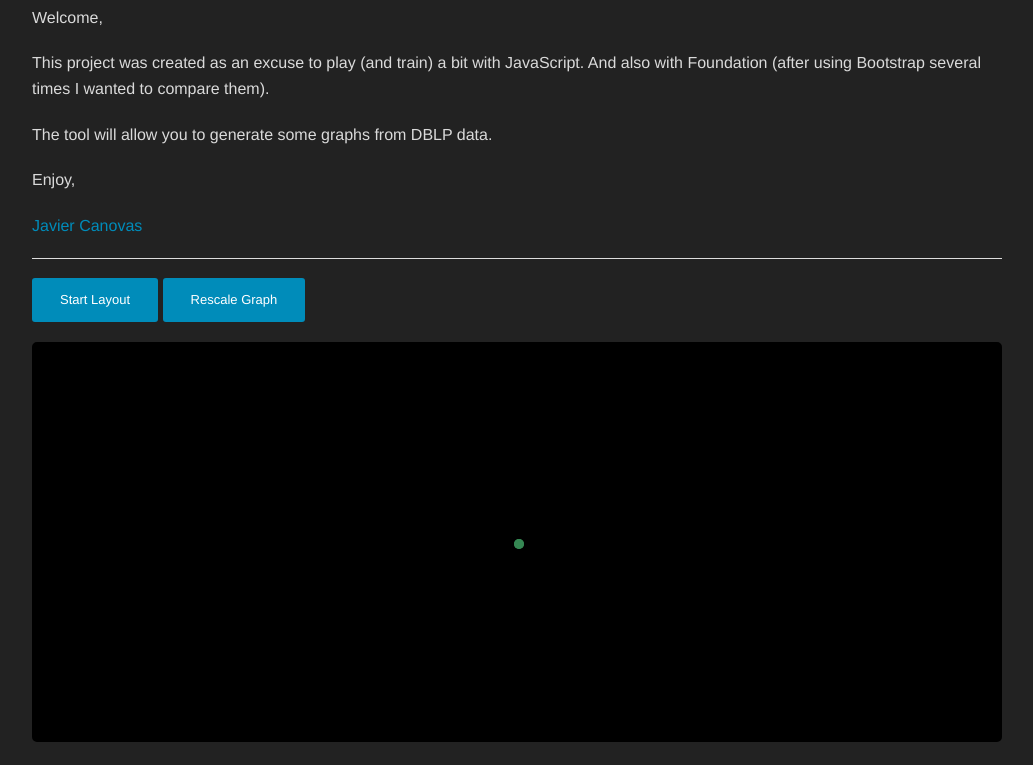
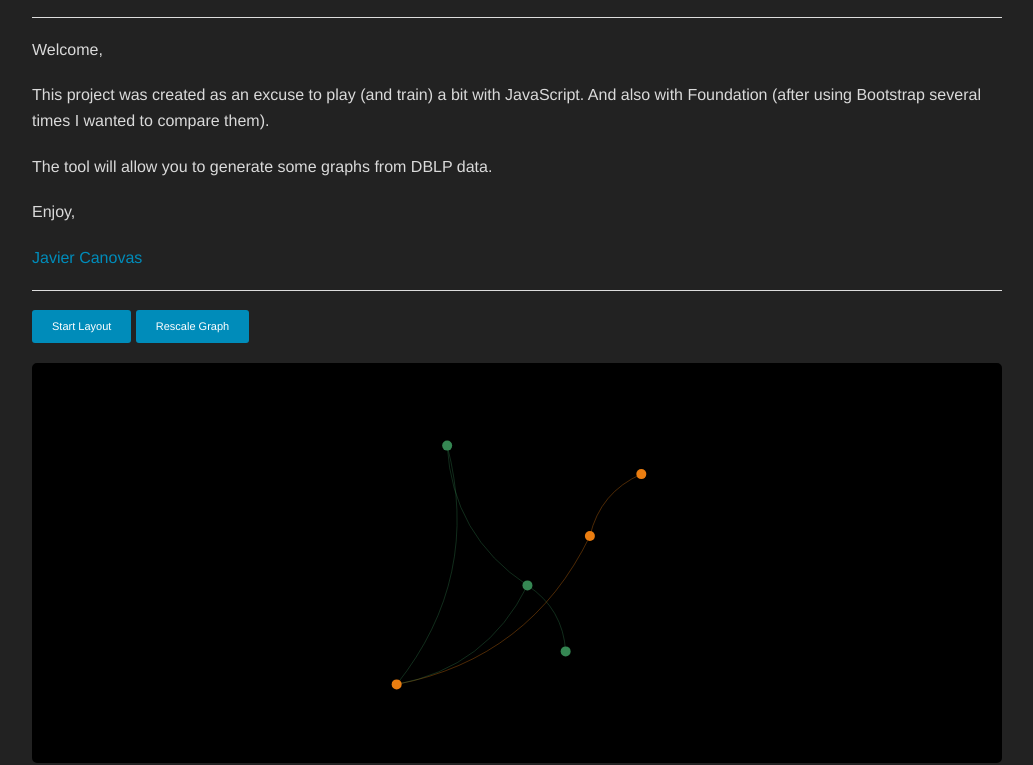
Before and after one commit to jlcanovas/dblp-navigator, a plain HTML site: page index.html in a window 1280 px wide. Shown: the part 68-833 px from the top of the page, without its empty margins (123-1156 px from the left). Before the commit the page ends 812 px from the top, so only its background shows below. Drawn offline with nearby package versions, Linux system fonts and the light colour scheme.

Commit message:
First vresion working with SIGMA.JS

```diff
--- a/index.html
+++ b/index.html
@@ -13,6 +13,7 @@
     <div class="row">
       <div class="large-12 columns">
           <h1 class="text-center">DBLP Navigator</h1>
+          <hr>
           <p>Welcome,</p>
           <p>
               This project was created as an excuse to play (and train) a bit with JavaScript. And also with Foundation (after using Bootstrap several times
@@ -29,8 +30,8 @@
 
     <div class="row">
         <div class="small-12 medium-12 large-12 columns">
-            <a id="layout" href="#" class="button radius small">Start Layout</a>
-            <a id="rescale" href="#" class="button radius small">Rescale Graph</a>
+            <a id="layout" href="#" class="button tiny radius">Start Layout</a>
+            <a id="rescale" href="#" class="button tiny radius">Rescale Graph</a>
         </div>
         <div class="small-12 medium-12 large-12 columns">
             <div id="graph"></div>
--- a/js/script.js
+++ b/js/script.js
@@ -15,15 +15,45 @@ function init() {
         maxRatio: 4
     });
 
-    sigInst.addNode('hello',{
-        label: 'Hello',
+    sigInst.addNode('1',{
+        label: '1',
+        x: Math.random(),
+        y: Math.random(),
         color: '#358753',
         cluster: 'A'
-    }).addNode('world',{
-        label: 'World !',
+    }).addNode('2',{
+        label: '2',
+        x: Math.random(),
+        y: Math.random(),
         color: '#358753',
+        cluster: 'A'
+    }).addNode('3',{
+        label: '3',
+        x: Math.random(),
+        y: Math.random(),
+        color: '#358753',
+        cluster: 'A'
+    }).addNode('4',{
+        label: '4',
+        x: Math.random(),
+        y: Math.random(),
+        color: '#ea7d10',
         cluster: 'B'
-    }).addEdge('hello_world','hello','world').draw();
+    }).addNode('5',{
+        label: '5',
+        x: Math.random(),
+        y: Math.random(),
+        color: '#ea7d10',
+        cluster: 'B'
+    }).addNode('6',{
+        label: '6',
+        x: Math.random(),
+        y: Math.random(),
+        color: '#ea7d10',
+        cluster: 'B'
+    }).addEdge('12','1','2').addEdge('13','1','3').
+       addEdge('45','4','5').addEdge('46','4','6').
+       addEdge('16','1','6').addEdge('26','2','6').draw();
 
     var layoutRunning = false;
     console.log(document.getElementById("layout"));
```
